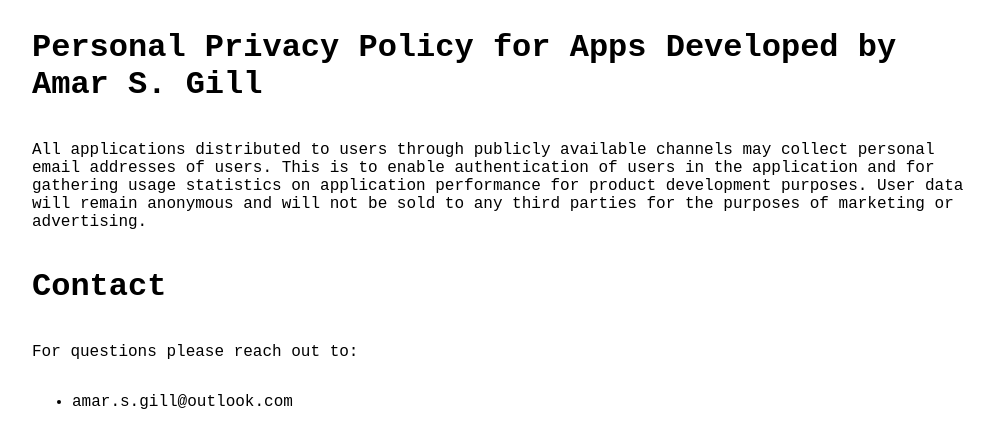
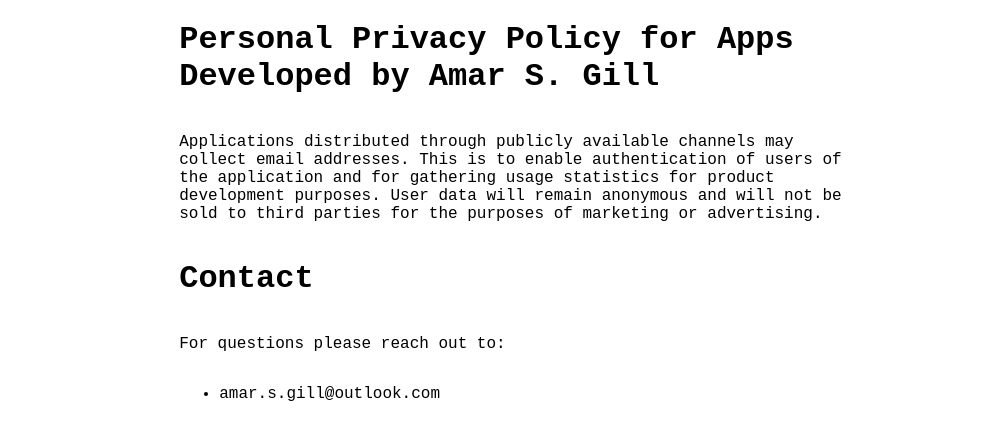
Before and after one commit to Amar-Gill/personal-page, a plain HTML site: page index.html in a window 1280 px wide. Shown: the whole page, without its empty margins (128-1122 px from the left). Drawn offline with Linux system fonts and the light colour scheme.

Commit message:
padding and statement revisions.

```diff
--- a/index.html
+++ b/index.html
@@ -10,10 +10,10 @@
 <body>
     <div>
         <h1>Personal Privacy Policy for Apps Developed by Amar S. Gill</h1>
-        <p>All applications distributed to users through publicly available channels may collect personal email
-            addresses of users. This is to enable authentication of users in the application and for gathering usage
-            statistics on application performance for product development purposes. User data will remain anonymous and
-            will not be sold to any third parties for the purposes of marketing or advertising. </p>
+        <p>Applications distributed through publicly available channels may collect email
+            addresses. This is to enable authentication of users of the application and for gathering usage
+            statistics for product development purposes. User data will remain anonymous and
+            will not be sold to third parties for the purposes of marketing or advertising. </p>
         <h1>Contact</h1>
         <p>For questions please reach out to:</p>
         <ul>
@@ -23,9 +23,11 @@
 
     <style>
         body {
-            margin-left: 10rem;
-            margin-right: 10rem;
+            padding-left: 24%;
+            padding-right: 24%;
+            margin: 0;
             font-family: 'Courier New', Courier, monospace;
+            font-size: medium;
         }
 
         div {
```
